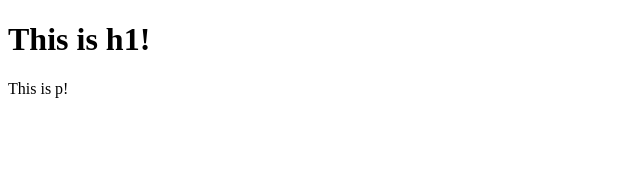
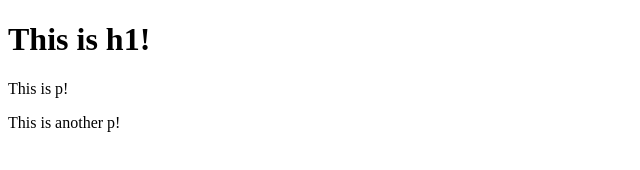
Before and after one commit to Banzai-Blitz/git-test, a plain HTML site: page index.html in a window 1280 px wide. Shown: the whole page, without its empty margins (0-640 px from the left). Drawn offline with Linux system fonts and the light colour scheme.

Commit message:
third commit

```diff
--- a/index.html
+++ b/index.html
@@ -3,5 +3,6 @@
     <body>
         <h1>This is h1!</h1>
         <p>This is p!</p>
+        <p>This is another p!</p>
     </body>
 </html>
```
